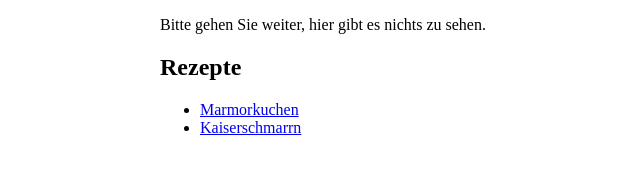
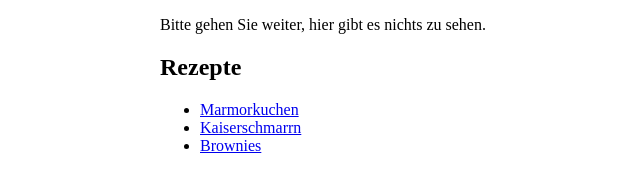
Before and after one commit to munsterthasso/munsterthasso.github.io, a plain HTML site: page index.html in a window 1280 px wide. Shown: the whole page, without its empty margins (80-720 px from the left). Drawn offline with Linux system fonts and the light colour scheme.

Commit message:
Update index.html

```diff
--- a/index.html
+++ b/index.html
@@ -16,6 +16,7 @@
         <ul>
             <li><a href="/marmorkuchen.html">Marmorkuchen</a></lo>
             <li><a href="/kaiserschmarrn.html">Kaiserschmarrn</a></lo>
+            <li><a href="/brownies.html">Brownies</a></lo>
         </ul>
     </main>
 </body>
```
